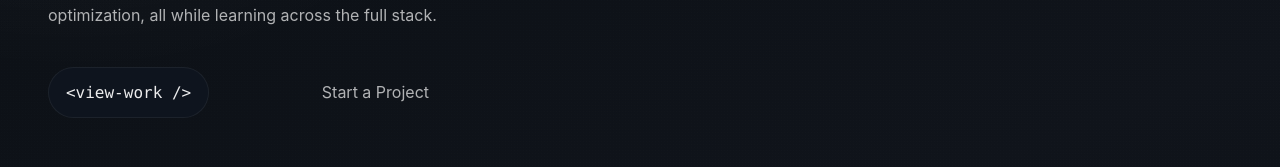
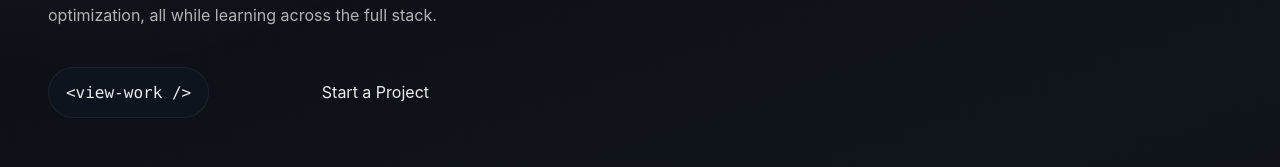
Before and after one commit to Damilss/website-portfolio, a Next.js app: page / in a window 1280 px wide. Shown: the part 244-411 px from the top of the page. Built offline with nearby package versions, Linux system fonts and the light colour scheme.

Commit message:
style(UI): smooth scrolling for clicking schooll, passion, and work slugs.

```diff
--- a/app/globals.css
+++ b/app/globals.css
@@ -40,6 +40,10 @@ html,
 body {
   margin: 0;
   min-height: 100%;
+}
+
+html {
+  scroll-behavior: smooth;
 }
 
 body {
@@ -202,6 +206,7 @@ a {
 
 .start-project-trigger {
   font-family: var(--font-ui);
+  color: var(--text-primary);
   cursor: pointer;
 }
 
```
